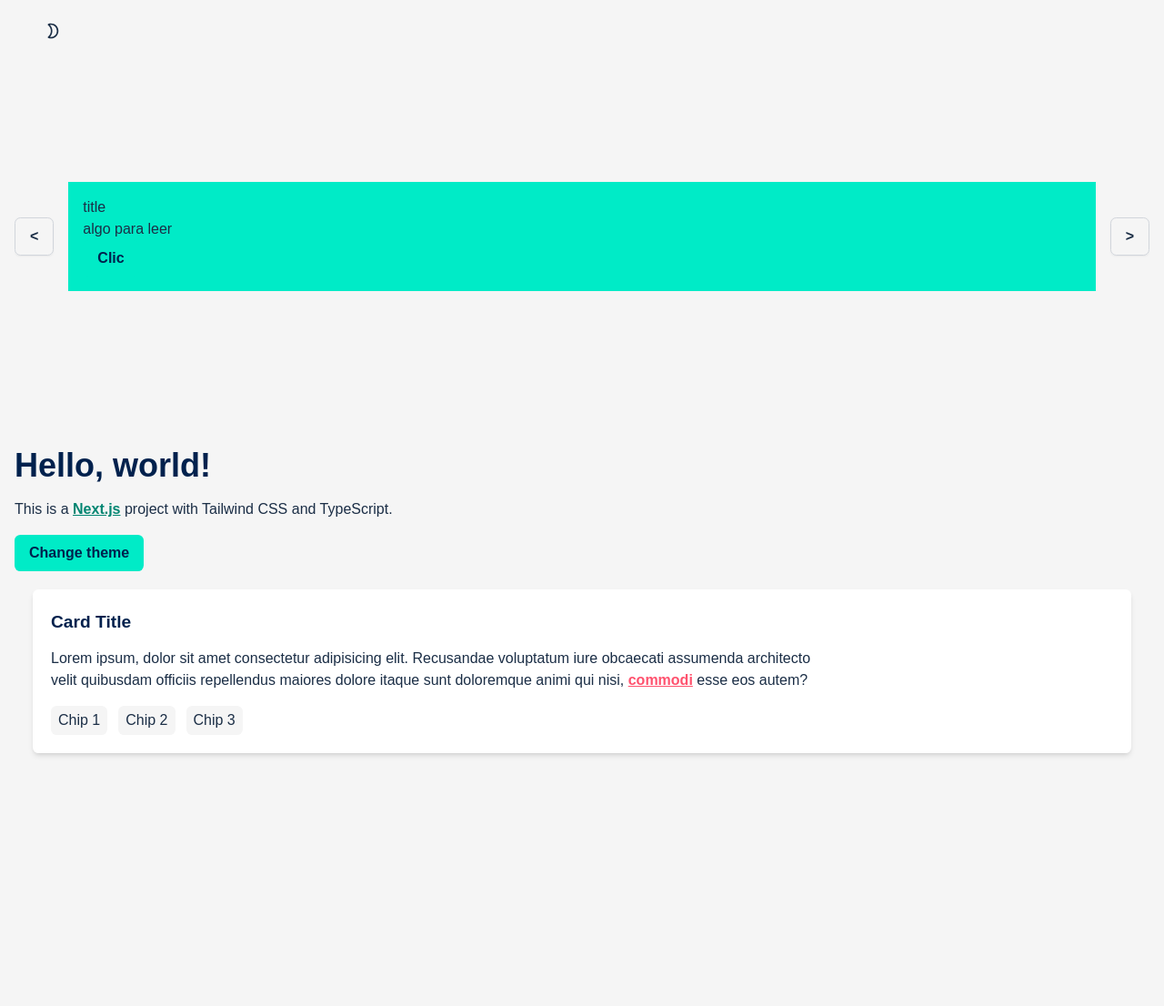
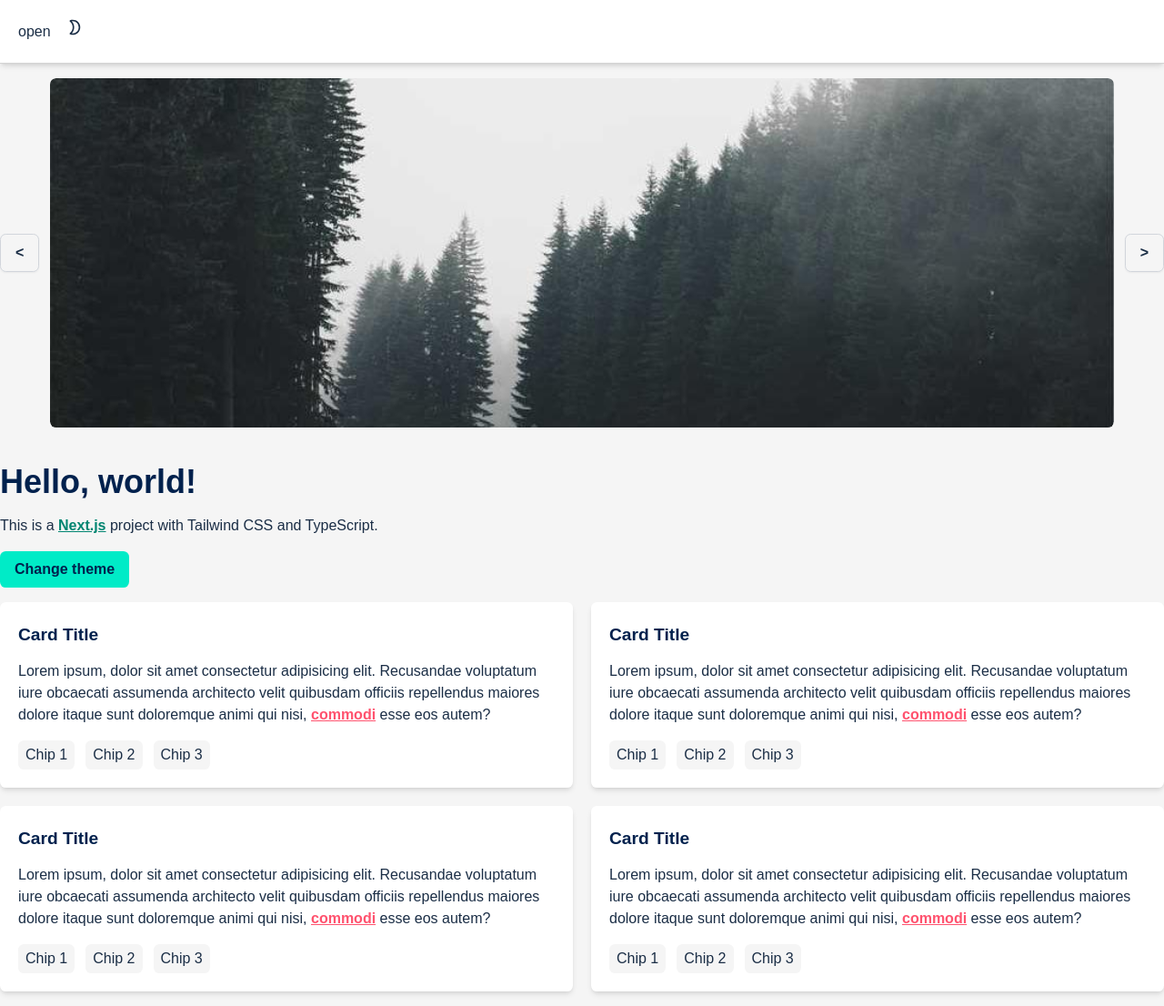
Before and after one commit to desteban/keyStore, a Next.js app: page / in a window 1280 px wide. Shown: the whole page at 91% size. Before the commit the page ends 848 px from the top, so only its background shows below. Built offline with nearby package versions, Linux system fonts and the light colour scheme.

Commit message:
add bbackground to the drawer

```diff
--- a/src/app/components/Slides.tsx
+++ b/src/app/components/Slides.tsx
@@ -1,39 +1,17 @@
 'use client';
 
-import { Button } from '@/components/ui/Button/Button';
 import Carrousel from '@/components/ui/Carrousel';
 import { CarouselImage } from '@/components/ui/Carrousel/ItemCarrousel';
 import image1 from '@assets/1.jpg';
 import image2 from '@assets/2.jpg';
 import image3 from '@assets/3.jpg';
 import image4 from '@assets/4.jpg';
-import { useState } from 'react';
-
-function Ele({ active }: { active?: boolean }) {
-	return (
-		<div className="bg-primary w-full overflow-hidden p-4">
-			<h2>title</h2>
-			<p>algo para leer</p>
-			<div>
-				<Button>Clic</Button>
-			</div>
-		</div>
-	);
-}
 
 export default function Slides() {
-	const [slide, setSlide] = useState(0);
-
 	return (
 		<div className="relative">
-			<Carrousel id="offer" interval={600000}>
-				<CarouselImage>
-					<Ele />
-				</CarouselImage>
-
-				{/* <CarouselImage alt="random" src={image1.src}>
-					<Ele />
-				</CarouselImage> */}
+			<Carrousel id="offer" interval={6000} className="mt-4">
+				<CarouselImage alt="random" src={image1.src} />
 				<CarouselImage>
 					<figure className="w-full h-full">
 						<img alt="random" src={image2.src} className="w-full object-cover" />
--- a/src/app/globals.css
+++ b/src/app/globals.css
@@ -60,6 +60,7 @@ body {
 	color: var(--foreground);
 	background: var(--background);
 	font-family: Arial, Helvetica, sans-serif;
+	position: relative;
 }
 
 p {
--- a/src/app/page.tsx
+++ b/src/app/page.tsx
@@ -2,17 +2,17 @@ import { Button } from '@/components/ui/Button/Button';
 import { Card } from '@/components/ui/Card/Card';
 import { CardChip } from '@/components/ui/Card/CardChip';
 import { CardTitle } from '@/components/ui/Card/CardTitle';
-import ChangeThemeButton from '@/components/ui/ChangoThemeButton/ChangeThemeButton';
 import Slides from './components/Slides';
+import Header from '@/components/ui/Header/Header';
 
 export default function Home() {
 	return (
-		<div className="container mx-auto px-4">
-			<div className="px-4 py-4">
-				<ChangeThemeButton />
-			</div>
+		<div className="container mx-auto">
+			<div className="">
+				<Header variant="sticky" />
 
 				<Slides />
+			</div>
 
 			<h1 className="text-4xl font-bold mt-10">Hello, world!</h1>
 			<p className="mt-4">
@@ -24,15 +24,76 @@ export default function Home() {
 			</p>
 			<Button className="mt-4">Change theme</Button>
 
+			<div className="grid grid-cols-1 md:grid-cols-2 gap-5 my-4">
 				<Card>
 					<h2>
 						<CardTitle>Card Title</CardTitle>
 					</h2>
 					<p>
-					Lorem ipsum, dolor sit amet consectetur adipisicing elit. Recusandae voluptatum
-					iure obcaecati assumenda architecto velit quibusdam officiis repellendus maiores
-					dolore itaque sunt doloremque animi qui nisi, <a href="#">commodi</a> esse eos
-					autem?
+						Lorem ipsum, dolor sit amet consectetur adipisicing elit. Recusandae
+						voluptatum iure obcaecati assumenda architecto velit quibusdam officiis
+						repellendus maiores dolore itaque sunt doloremque animi qui nisi,{' '}
+						<a href="#">commodi</a> esse eos autem?
+					</p>
+
+					<div className="flex space-x-3 mt-4 rounded">
+						<CardChip>Chip 1</CardChip>
+
+						<CardChip>Chip 2</CardChip>
+
+						<CardChip>Chip 3</CardChip>
+					</div>
+				</Card>
+
+				<Card>
+					<h2>
+						<CardTitle>Card Title</CardTitle>
+					</h2>
+					<p>
+						Lorem ipsum, dolor sit amet consectetur adipisicing elit. Recusandae
+						voluptatum iure obcaecati assumenda architecto velit quibusdam officiis
+						repellendus maiores dolore itaque sunt doloremque animi qui nisi,{' '}
+						<a href="#">commodi</a> esse eos autem?
+					</p>
+
+					<div className="flex space-x-3 mt-4 rounded">
+						<CardChip>Chip 1</CardChip>
+
+						<CardChip>Chip 2</CardChip>
+
+						<CardChip>Chip 3</CardChip>
+					</div>
+				</Card>
+
+				<Card>
+					<h2>
+						<CardTitle>Card Title</CardTitle>
+					</h2>
+					<p>
+						Lorem ipsum, dolor sit amet consectetur adipisicing elit. Recusandae
+						voluptatum iure obcaecati assumenda architecto velit quibusdam officiis
+						repellendus maiores dolore itaque sunt doloremque animi qui nisi,{' '}
+						<a href="#">commodi</a> esse eos autem?
+					</p>
+
+					<div className="flex space-x-3 mt-4 rounded">
+						<CardChip>Chip 1</CardChip>
+
+						<CardChip>Chip 2</CardChip>
+
+						<CardChip>Chip 3</CardChip>
+					</div>
+				</Card>
+
+				<Card>
+					<h2>
+						<CardTitle>Card Title</CardTitle>
+					</h2>
+					<p>
+						Lorem ipsum, dolor sit amet consectetur adipisicing elit. Recusandae
+						voluptatum iure obcaecati assumenda architecto velit quibusdam officiis
+						repellendus maiores dolore itaque sunt doloremque animi qui nisi,{' '}
+						<a href="#">commodi</a> esse eos autem?
 					</p>
 
 					<div className="flex space-x-3 mt-4 rounded">
@@ -44,5 +105,6 @@ export default function Home() {
 					</div>
 				</Card>
 			</div>
+		</div>
 	);
 }
--- a/src/components/ui/Button/Button.tsx
+++ b/src/components/ui/Button/Button.tsx
@@ -8,6 +8,7 @@ interface ButtonProps {
 	className?: string;
 	variant?: Variants;
 	'aria-label'?: string;
+	title?: string;
 }
 
 export function Button({
@@ -16,13 +17,14 @@ export function Button({
 	className,
 	variant = 'primary',
 	'aria-label': ariaLabel,
+	title,
 }: ButtonProps) {
 	let cssClass = styles.btn;
 	cssClass += ` ${MatchVariant(variant)}`;
 
 	cssClass += className ? ` ${className}` : '';
 	return (
-		<button className={cssClass} onClick={onClick} aria-label={ariaLabel}>
+		<button className={cssClass} onClick={onClick} aria-label={ariaLabel} title={title}>
 			{children}
 		</button>
 	);
--- a/src/components/ui/Button/MatchVariant.ts
+++ b/src/components/ui/Button/MatchVariant.ts
@@ -3,15 +3,15 @@ import styles from './styles.module.css';
 
 type Match = Record<Variants, string>;
 
-export function MatchVariant(variant:Variants): string {
-    const variantsStyles: Match = {
-        none: styles.btn,
-        outline: styles.outline,
-        primary: styles.primary,
-        secondary: styles.secondary,
-        tertiary: styles.tertiary,
-        text: styles.btn
-    }
+export function MatchVariant(variant: Variants): string {
+	const variantsStyles: Match = {
+		none: '',
+		outline: styles.outline,
+		primary: styles.primary,
+		secondary: styles.secondary,
+		tertiary: styles.tertiary,
+		text: styles.btn,
+	};
 
-    return variantsStyles[variant] ?? styles.btn
+	return variantsStyles[variant];
 }
--- a/src/components/ui/Card/styles.module.css
+++ b/src/components/ui/Card/styles.module.css
@@ -3,7 +3,6 @@
 	border-radius: 10px;
 	box-shadow: 0 0 10px rgba(0, 0, 0, 0.1);
 	padding: 20px;
-	margin: 20px;
 	color: var(--card-foreground);
 	border-radius: var(--rounded);
 	@apply shadow-md;
--- a/src/components/ui/Carrousel/styles.module.css
+++ b/src/components/ui/Carrousel/styles.module.css
@@ -4,7 +4,7 @@
 	flex-direction: row;
 	align-items: center;
 	overflow: hidden;
-	gap: 1rem;
+	gap: 0.75rem;
 
 	@apply h-56 md:h-96;
 }
@@ -17,6 +17,7 @@
 	justify-content: center;
 	width: 100%;
 	transition: opacity ease 100ms;
+	border-radius: var(--rounded);
 }
 
 .slide {
@@ -25,6 +26,7 @@
 	transition-timing-function: cubic-bezier(0.4, 0, 0.2, 1);
 	max-height: 100%;
 	overflow: hidden;
+	border-radius: var(--rounded);
 }
 
 .slide-open {
--- a/src/components/ui/ChangoThemeButton/ChangeThemeButton.tsx
+++ b/src/components/ui/ChangeThemeButton/ChangeThemeButton.tsx
@@ -4,7 +4,17 @@ import { ThemeContext } from '@/Context/ThemeContext';
 import { useContext } from 'react';
 import { Button } from '../Button/Button';
 
-export default function ChangeThemeButton() {
+interface props {
+	className?: string;
+	'aria-label'?: string;
+	title?: string;
+}
+
+export default function ChangeThemeButton({
+	className = '',
+	'aria-label': ariaLabel,
+	title,
+}: props) {
 	const { changeTheme, theme } = useContext(ThemeContext);
 	const sizeIcons = 20;
 
@@ -42,7 +52,9 @@ export default function ChangeThemeButton() {
 		<Button
 			variant="none"
 			onClick={changeTheme}
-			aria-label="Cambiar el tema de la pagina"
+			aria-label={ariaLabel || 'Cambiar el tema de la pagina'}
+			title={title}
+			className={className}
 		>
 			<Icon />
 		</Button>
--- /dev/null
+++ b/src/components/ui/Header/Header.tsx
@@ -0,0 +1,52 @@
+'use client';
+
+import { useState } from 'react';
+import ChangeThemeButton from '../ChangeThemeButton/ChangeThemeButton';
+import { MatchHeaderStyles, Variants } from './HeaderStyles';
+import styles from './styles.module.css';
+import { createPortal } from 'react-dom';
+
+interface props {
+	variant?: Variants;
+	className?: string;
+}
+
+export default function Header({ variant = 'static', className = '' }: props) {
+	const [isOpen, setIsOpen] = useState(false);
+	const headerStyles = styles.header + ' ' + MatchHeaderStyles(variant) + className;
+
+	const toggleOpen = () => {
+		const next = !isOpen;
+		document.querySelector('body')?.classList.toggle('overflow-hidden');
+
+		setIsOpen(next);
+	};
+
+	const Background = () => {
+		if (isOpen) {
+			return (
+				<div
+					className={`${styles.background} ${styles['background-open']}`}
+					onClick={toggleOpen}
+				></div>
+			);
+		}
+
+		return null;
+	};
+
+	return (
+		<header className={headerStyles}>
+			<div>
+				<nav>
+					<button onClick={toggleOpen}>open</button>
+					<ChangeThemeButton title="Cambiar tema de la aplicación" />
+				</nav>
+			</div>
+
+			<div></div>
+
+			{createPortal(<Background />, document.body)}
+		</header>
+	);
+}
--- /dev/null
+++ b/src/components/ui/Header/HeaderStyles.ts
@@ -0,0 +1,13 @@
+import styles from './styles.module.css';
+
+export type Variants = 'static' | 'fixed' | 'sticky';
+
+export function MatchHeaderStyles(variant: Variants) {
+	const style: Record<Variants, string> = {
+		fixed: styles['header-fixed'],
+		static: styles['header-static'],
+		sticky: styles['header-sticky'],
+	};
+
+	return style[variant];
+}
--- /dev/null
+++ b/src/components/ui/Header/styles.module.css
@@ -0,0 +1,50 @@
+.header {
+	height: 70px;
+	padding: 0.75rem 1.25rem;
+	border-bottom: 1px solid lightgray;
+	width: 100%;
+	background-color: var(--card-background);
+	color: var(--card-foreground);
+	z-index: 99;
+
+	@apply shadow-md;
+}
+
+.header-static {
+	position: static;
+}
+
+.header-fixed {
+	position: fixed;
+	top: 0;
+	left: 0;
+}
+
+.header-sticky {
+	position: sticky;
+	top: 0;
+}
+
+.background {
+	position: fixed;
+	top: 0;
+	left: 0;
+	height: 100vh;
+	width: 100vw;
+	z-index: 999;
+}
+
+@keyframes open-background {
+	0% {
+		background-color: transparent;
+	}
+
+	100% {
+		background-color: color-mix(in oklab, #111827 80%, transparent);
+	}
+}
+
+.background-open {
+	animation: open-background 300ms;
+	background-color: color-mix(in oklab, #111827 80%, transparent);
+}
```
Lines whose indentation alone changed are shown as unchanged.
